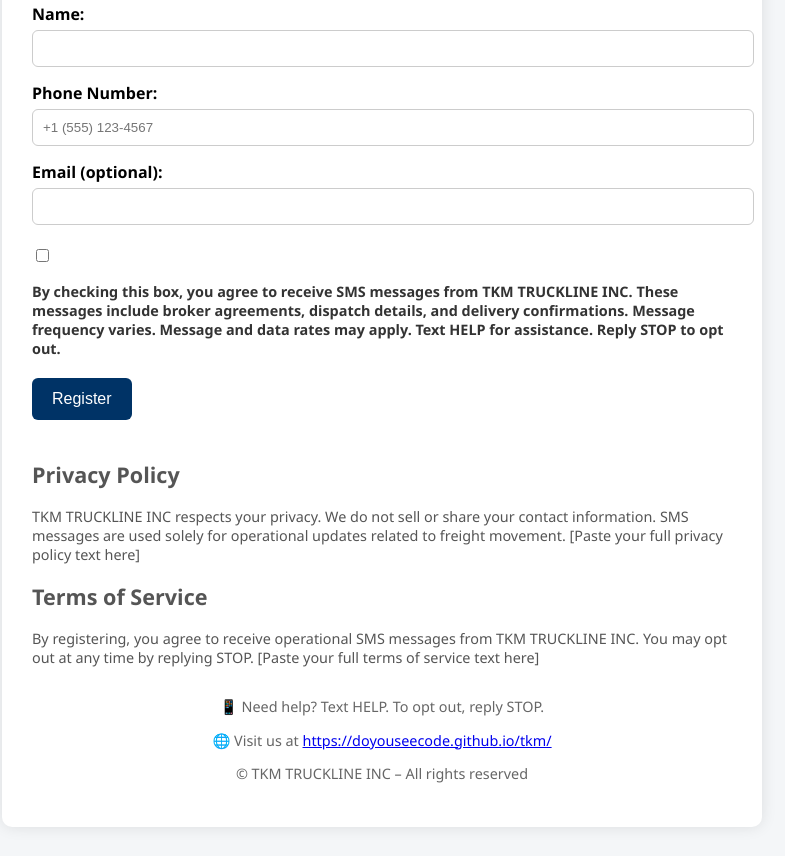
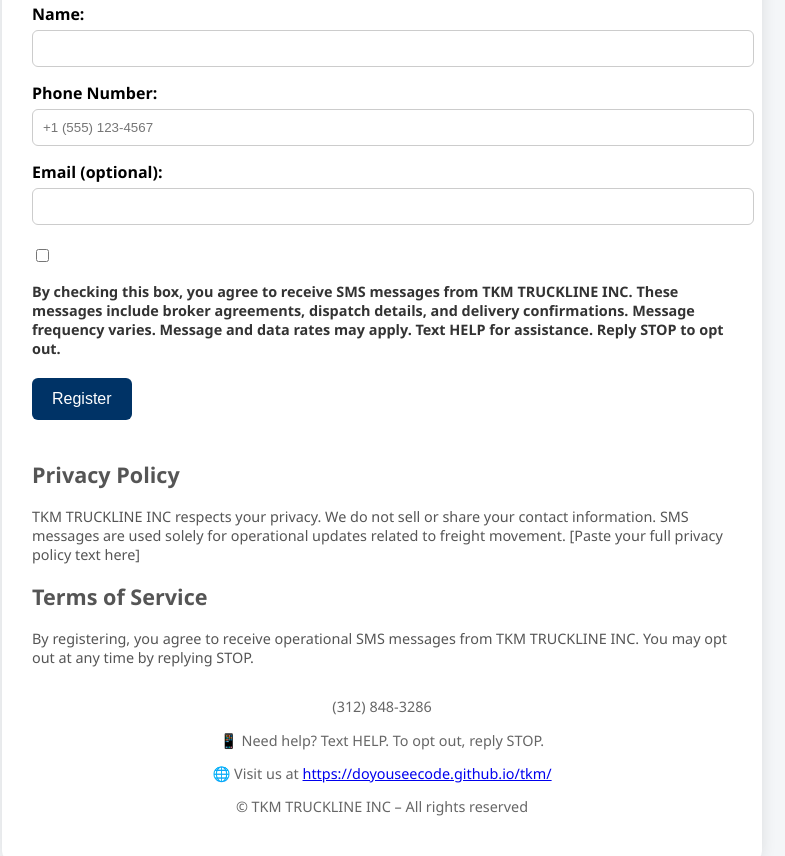
Before and after one commit to doyouseecode/tkm, a plain HTML site: page index.html in a window 1280 px wide. Shown: the part 426-1282 px from the top of the page, without its empty margins (258-1043 px from the left). Drawn offline with Linux system fonts and the light colour scheme.

Commit message:
Update index.html

```diff
--- a/index.html
+++ b/index.html
@@ -57,11 +57,12 @@
       <h2>Terms of Service</h2>
       <p>
         By registering, you agree to receive operational SMS messages from TKM TRUCKLINE INC.
-        You may opt out at any time by replying STOP. [Paste your full terms of service text here]
+        You may opt out at any time by replying STOP.
       </p>
     </section>
 
     <footer>
+      <p>(312) 848-3286</p>
       <p>📱 Need help? Text HELP. To opt out, reply STOP.</p>
       <p>🌐 Visit us at <a href="https://doyouseecode.github.io/tkm/" target="_blank">https://doyouseecode.github.io/tkm/</a></p>
       <p>© TKM TRUCKLINE INC – All rights reserved</p>
```
